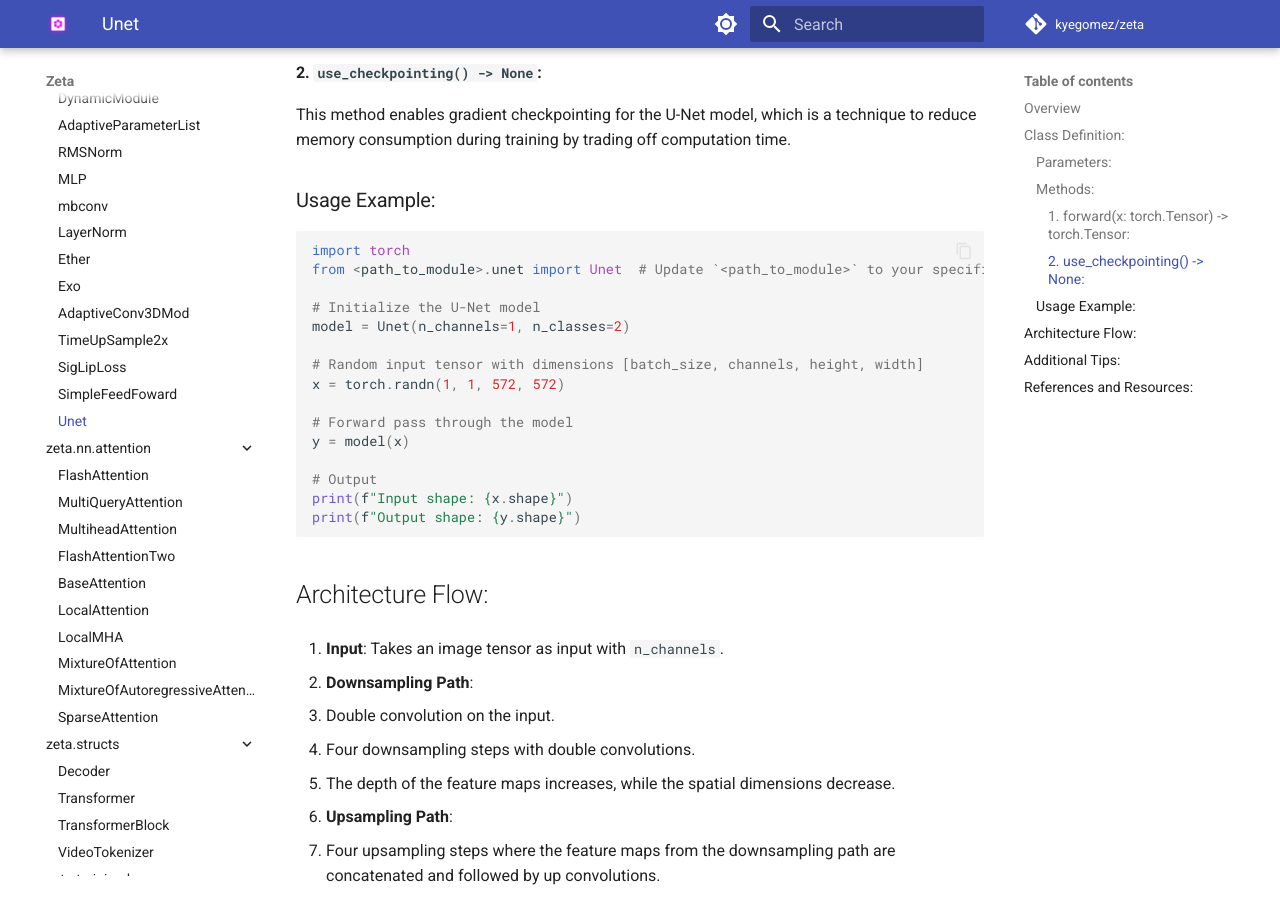
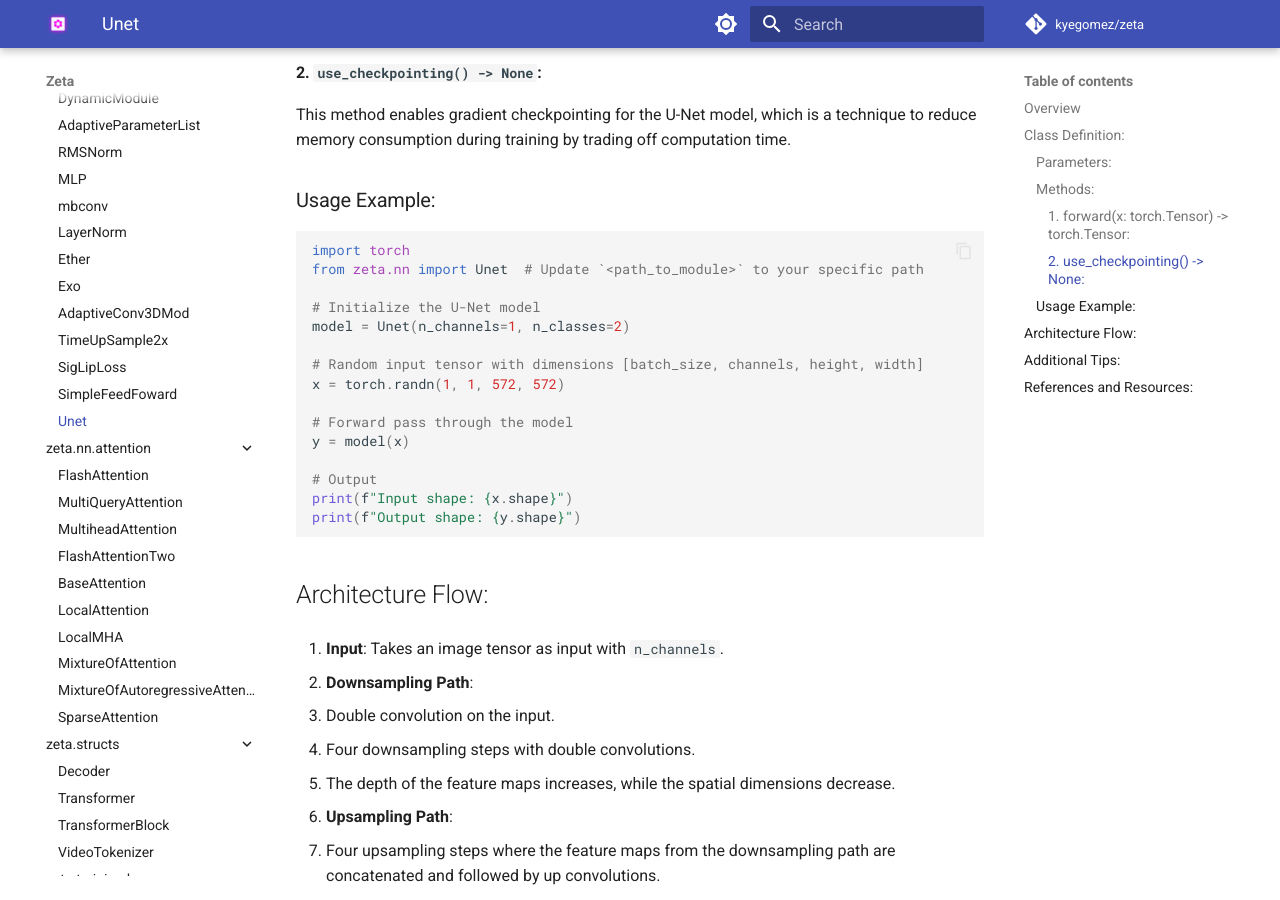
Before and after one commit to kyegomez/zeta, an MkDocs documentation site: the page built from docs/zeta/nn/modules/unet.md, in a window 1280 px wide and 900 px high, scrolled down 1510 px. Built offline with MkDocs 1.6.1 and Material for MkDocs 9.7.7, drawn with Linux system fonts in a browser that asks for light colours; comment, search, counter and statistics services are not loaded.

Commit message:
unet docs

````diff
--- a/docs/zeta/nn/modules/unet.md
+++ b/docs/zeta/nn/modules/unet.md
@@ -48,7 +48,7 @@ This method enables gradient checkpointing for the U-Net model, which is a techn
 
 ```python
 import torch
-from <path_to_module>.unet import Unet  # Update `<path_to_module>` to your specific path
+from zeta.nn import Unet  # Update `<path_to_module>` to your specific path
 
 # Initialize the U-Net model
 model = Unet(n_channels=1, n_classes=2)
````
